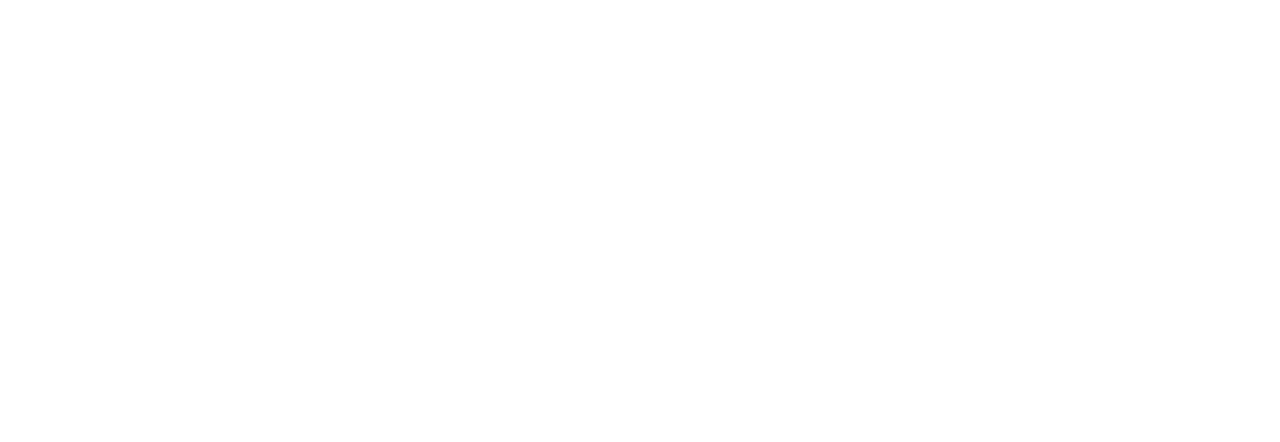
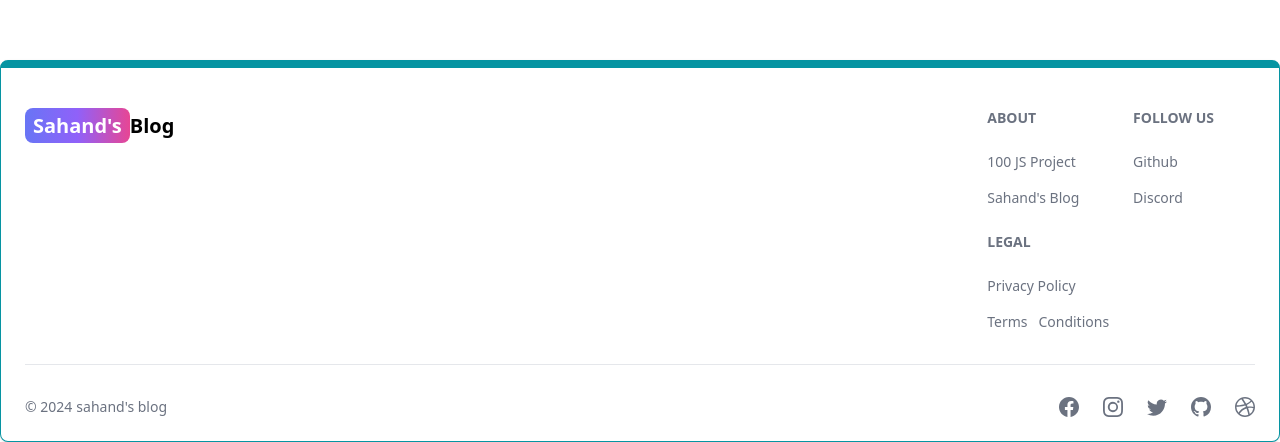
Before and after one commit to jenish7777/mern-blog, a React (Vite) app in the folder client/: page /sign-up in a window 1280 px wide. Shown: the part 884-1326 px from the top of the page. Before the commit the page ends 944 px from the top, so only its background shows below. Built offline with nearby package versions, Linux system fonts and the light colour scheme.

Commit message:
Create Footer Componate

```diff
--- a/client/src/App.jsx
+++ b/client/src/App.jsx
@@ -6,6 +6,7 @@ import Project from "./pages/Project";
 import SignIn from "./pages/SignIn";
 import SignUp from "./pages/SignUp";
 import Header from "./componets/Header";
+import Footer from "./componets/Footer";
 
 export default function App(){
   return(
@@ -19,6 +20,7 @@ export default function App(){
       <Route path="/sign-in" element={<SignIn/>}/>
       <Route path="/sign-up" element={<SignUp/>}/>
     </Routes>
+    <Footer/>
     </BrowserRouter>
   )
 }
--- /dev/null
+++ b/client/src/componets/Footer.jsx
@@ -0,0 +1,90 @@
+
+import { Footer } from 'flowbite-react'
+import  {Link} from "react-router-dom"
+import {BsFacebook,BsInstagram,BsTwitter,BsGithub,BsDribbble} from "react-icons/bs";
+
+
+export default function FooterCom() {
+  return (
+    <Footer container className="border border-t-8 border-teal-500">
+        <div className="w-full max-7xl mx-auto">
+        <div className="grid w-full justify-between sm:flex md:grid-cols-1">
+            <div className="mt-5">
+            <Link to="/" className='self-center whitespace-nowrap text-lg sm:text-xl font-semibold dark:text-white'>
+            <span className='px-2 py-1 bg-gradient-to-r from-indigo-500 via-purple-500 to-pink-500 rounded-lg text-white'>Sahand's</span>
+            Blog
+        </Link>
+            </div>
+            <div className="grid grid-cols-2 gap-8 sm: mt-4 sm:grids-col-3 sm:gap-6">
+                <div>
+                <Footer.Title title='About' />
+                <Footer.LinkGroup col>
+                    <Footer.Link
+                       href='https://www.100jsprojects.com'
+                       target='_blank'
+                       rel='noopener noreferrer'
+                    >
+                        100 JS Project
+                    </Footer.Link>
+                    <Footer.Link
+                       href='/about'
+                       target='_blank'
+                       rel='noopener noreferrer'
+                    >
+                        Sahand's Blog
+                    </Footer.Link>
+                </Footer.LinkGroup>
+                </div>
+                <div>
+                <Footer.Title title='Follow us' />
+                <Footer.LinkGroup col>
+                    <Footer.Link
+                       href='https://www.github.com/jenish7777'
+                       target='_blank'
+                       rel='noopener noreferrer'
+                    >
+                        Github
+                    </Footer.Link>
+                    <Footer.Link
+                       href='#'
+                    >
+                        Discord
+                    </Footer.Link>
+                </Footer.LinkGroup>
+               </div>
+                <div>
+                <Footer.Title title='Legal' />
+                <Footer.LinkGroup col>
+                    <Footer.Link
+                       href="#"
+                    >
+                        Privacy Policy
+                    </Footer.Link>
+                    <Footer.Link
+                       href='#'
+                    >
+                        Terms &nbsp; Conditions
+                    </Footer.Link>
+                </Footer.LinkGroup>
+                </div>
+                </div>
+            </div>
+            <Footer.Divider/>
+            <div className="w-full sm:flex sm:items-center sm:justify-between">
+                <Footer.Copyright href='#' by="sahand's blog" year={new Date().getFullYear()}/>
+                <div className="flex gap-6 sm:mt-0 mt-4 sm:justify-center">
+                    <Footer.Icon href="#" icon={BsFacebook} />
+                    <Footer.Icon href="#" icon=
+                    {BsInstagram} />
+                    <Footer.Icon href="#" icon={BsTwitter} />
+                    <Footer.Icon href="https://github.com/jenish7777" icon={BsGithub} />
+                    <Footer.Icon href="#" icon={BsDribbble} />
+
+                </div>
+            </div>
+            </div>
+
+    </Footer>
+
+  )
+}
```
